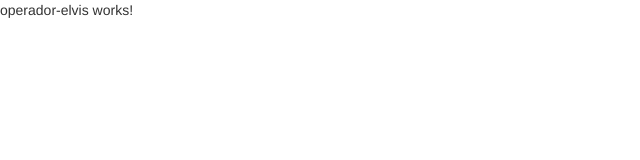
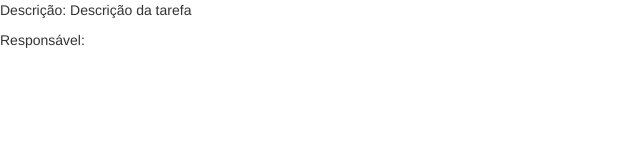
Before and after one commit to iarlenaquiles/diretivas-angular2, an Angular app: page / in a window 1280 px wide. Shown: the top 160 px of the page, without its empty margins (0-640 px from the left). Built offline with nearby package versions, Linux system fonts and the light colour scheme.

Commit message:
Usando a interpolação para mostrar

```diff
--- a/src/app/operador-elvis/operador-elvis.component.html
+++ b/src/app/operador-elvis/operador-elvis.component.html
@@ -1,3 +1,6 @@
-<p>
-  operador-elvis works!
+<p> Descrição:
+  {{ tarefa.desc }}
 </p>
+
+<!-- <p>Responsável: {{ tarefa.responsavel.nome }}</p> -->
+<p>Responsável: {{ tarefa.responsavel != null ? tarefa.responsavel.nome : '' }}</p>
```
